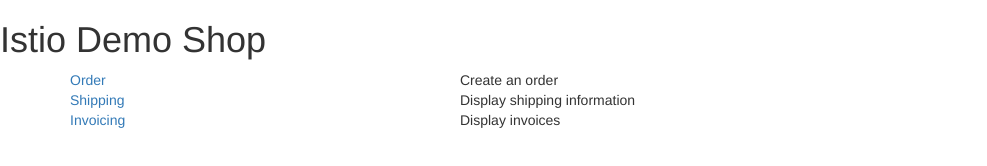
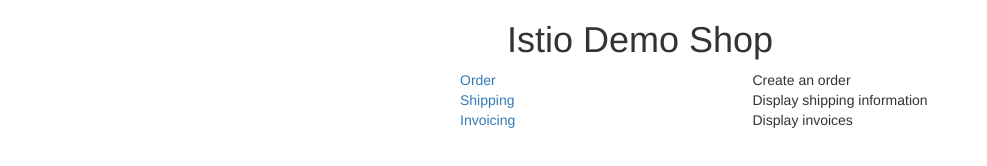
Before and after one commit to rbisoi/istio-demo-shop, a plain HTML site: page apache/index.html in a window 1280 px wide. Shown: the whole page, without its empty margins (0-987 px from the left). Drawn offline with nearby package versions, Linux system fonts and the light colour scheme.

Commit message:
updated code

```diff
--- a/apache/index.html
+++ b/apache/index.html
@@ -14,25 +14,28 @@
 
 </head>
 <body>
-	<h1>Istio Demo Shop</h1>
+	<h1 align="center">Istio Demo Shop</h1>
 	<div class="container">
 		<div class="row">
-			<div class="col-md-4">
+			<div class="col-md-4"> </div>
+			<div class="col-md-3">
 				<a href="/order/">Order</a>
 			</div>
-			<div class="col-md-4">Create an order</div>
+			<div class="col-md-3">Create an order</div>
 		</div>
 		<div class="row">
-			<div class="col-md-4">
+			<div class="col-md-4"> </div>
+			<div class="col-md-3">
 				<a href="/shipping/">Shipping</a>
 			</div>
-			<div class="col-md-4">Display shipping information</div>
+			<div class="col-md-3">Display shipping information</div>
 		</div>
 		<div class="row">
-			<div class="col-md-4">
+			<div class="col-md-4"> </div>
+			<div class="col-md-3">
 				<a href="/invoicing/">Invoicing</a>
 			</div>
-			<div class="col-md-4">Display invoices</div>
+			<div class="col-md-3">Display invoices</div>
 		</div>
 	</div>
 
```
